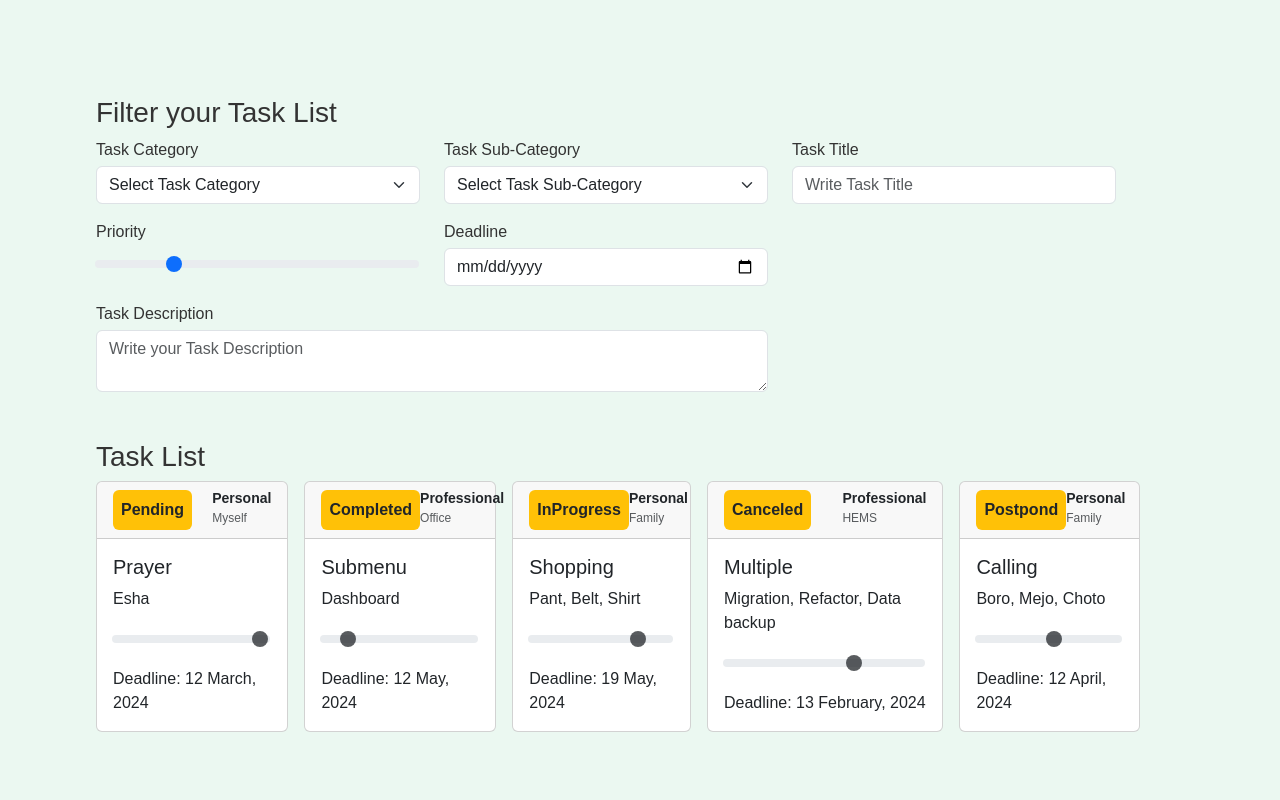
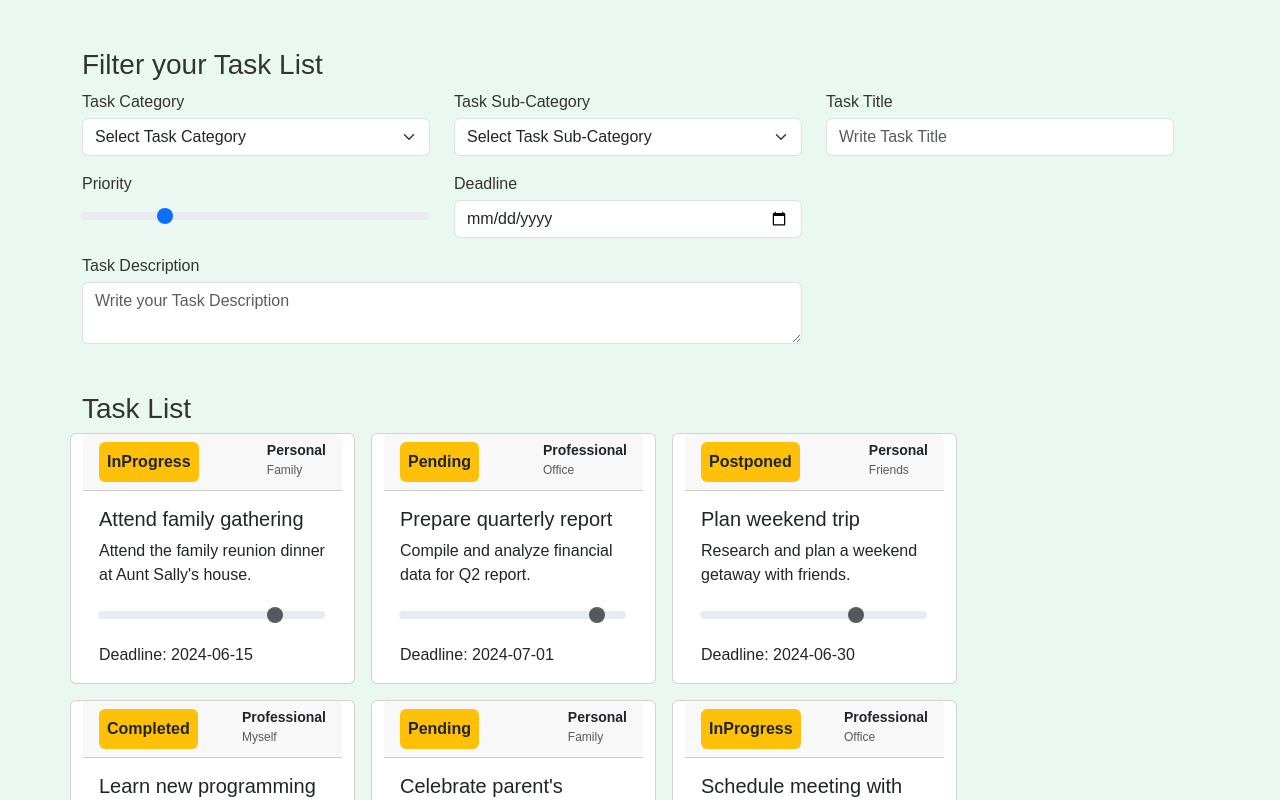
Before and after one commit to haque-lubna/TodoApps, a React (Create React App) app in the folder todo-react-app/: page / in a window 1280 px wide. Shown: the top 800 px of the page. Built offline with nearby package versions, Linux system fonts and the light colour scheme.

Commit message:
include mock data

```diff
--- a/todo-react-app/src/App.js
+++ b/todo-react-app/src/App.js
@@ -1,12 +1,15 @@
+import { useState } from 'react';
 import './App.css';
 import { FilteringForm } from './components/formComponents/FilteringForm';
 import { TaskList } from './components/listComponents/TaskList';
+import {mockData} from './static/api/mockData.js'
 
 function App() {
+  const [taskList, setTaskList] = useState(mockData)
   return (
-    <div className='container m-5 p-5'>
+    <div className='container mt-5'>
       <FilteringForm/>
-      <TaskList/>
+      <TaskList data = {taskList}/>
     </div>
   );
 }
--- a/todo-react-app/src/components/listComponents/SingleTask.js
+++ b/todo-react-app/src/components/listComponents/SingleTask.js
@@ -3,7 +3,7 @@ import { Range } from '../formComponents/Range'
 
 export const SingleTask = ({taskData}) => {
   return (
-    <div class="card">
+    <div class="col-md-3 card">
       <div class="card-header">
         <div className='d-flex justify-content-between'>
           <span class="p-2 rounded bg-warning fw-bold">{taskData.status}</span>
--- a/todo-react-app/src/components/listComponents/TaskList.js
+++ b/todo-react-app/src/components/listComponents/TaskList.js
@@ -14,16 +14,14 @@ const populateTask = (status, category, subcategory, title, description, priorit
   return task
 }
 
-export const TaskList = () => {
+export const TaskList = ({data}) => {
   return (
     <div className='mt-5'>
         <h3>Task List</h3>
-        <div className='d-flex justify-content-start gap-3'>
-            <SingleTask taskData={populateTask("Pending", "Personal", "Myself", "Prayer", "Esha", 98, "12 March, 2024")}/>
-            <SingleTask taskData={populateTask("Completed", "Professional", "Office", "Submenu", "Dashboard", 14, "12 May, 2024")}/>
-            <SingleTask taskData={populateTask("InProgress", "Personal", "Family", "Shopping", "Pant, Belt, Shirt", 79, "19 May, 2024")}/>
-            <SingleTask taskData={populateTask("Canceled", "Professional", "HEMS", "Multiple", "Migration, Refactor, Data backup", 66, "13 February, 2024")}/>
-            <SingleTask taskData={populateTask("Postpond", "Personal", "Family", "Calling", "Boro, Mejo, Choto", 54, "12 April, 2024")}/>
+        <div className='row gap-3'>
+          {data.map((rowData, i) => (
+              <SingleTask key={i} taskData={rowData}/>
+          ))}
         </div>
     </div>
   )
--- a/todo-react-app/src/static/api/mockData.js
+++ b/todo-react-app/src/static/api/mockData.js
@@ -1,4 +1,4 @@
-[
+export const mockData = [
     {
       "id": 1,
       "category": "Personal",
```
